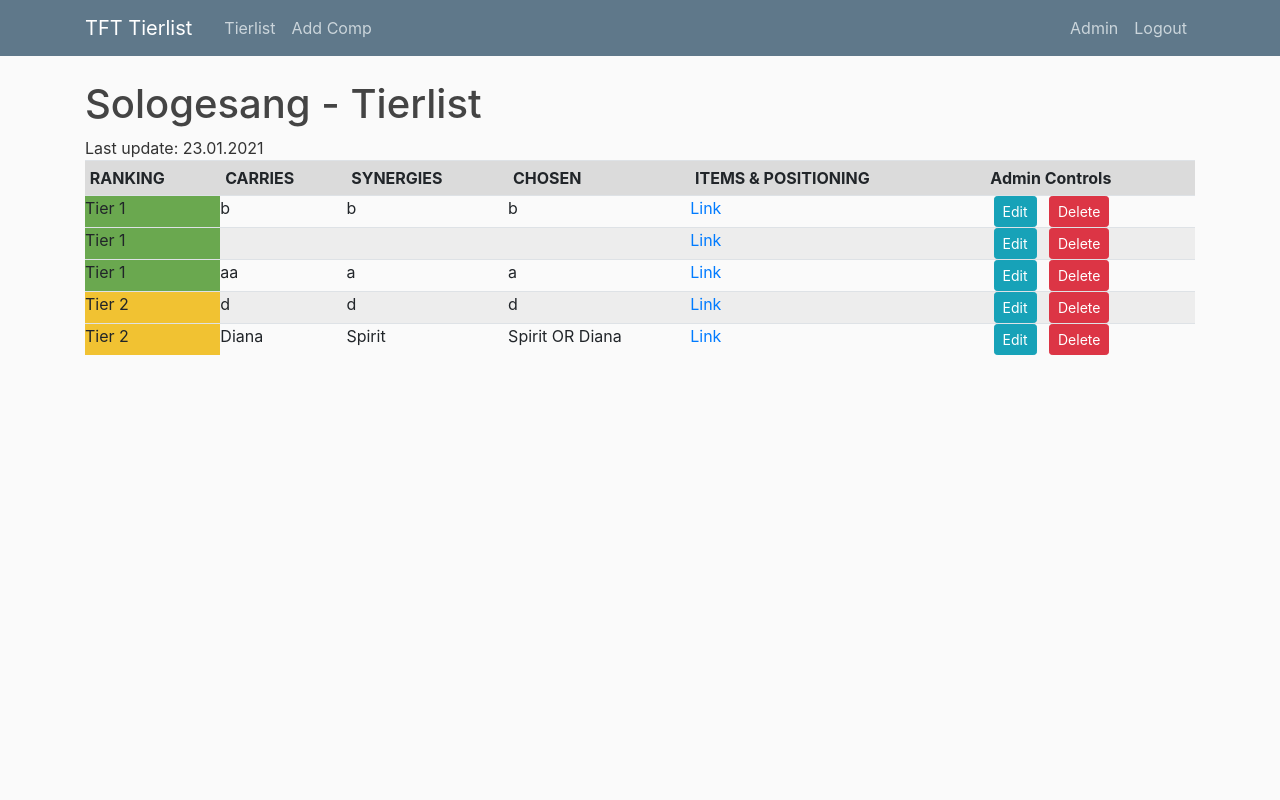
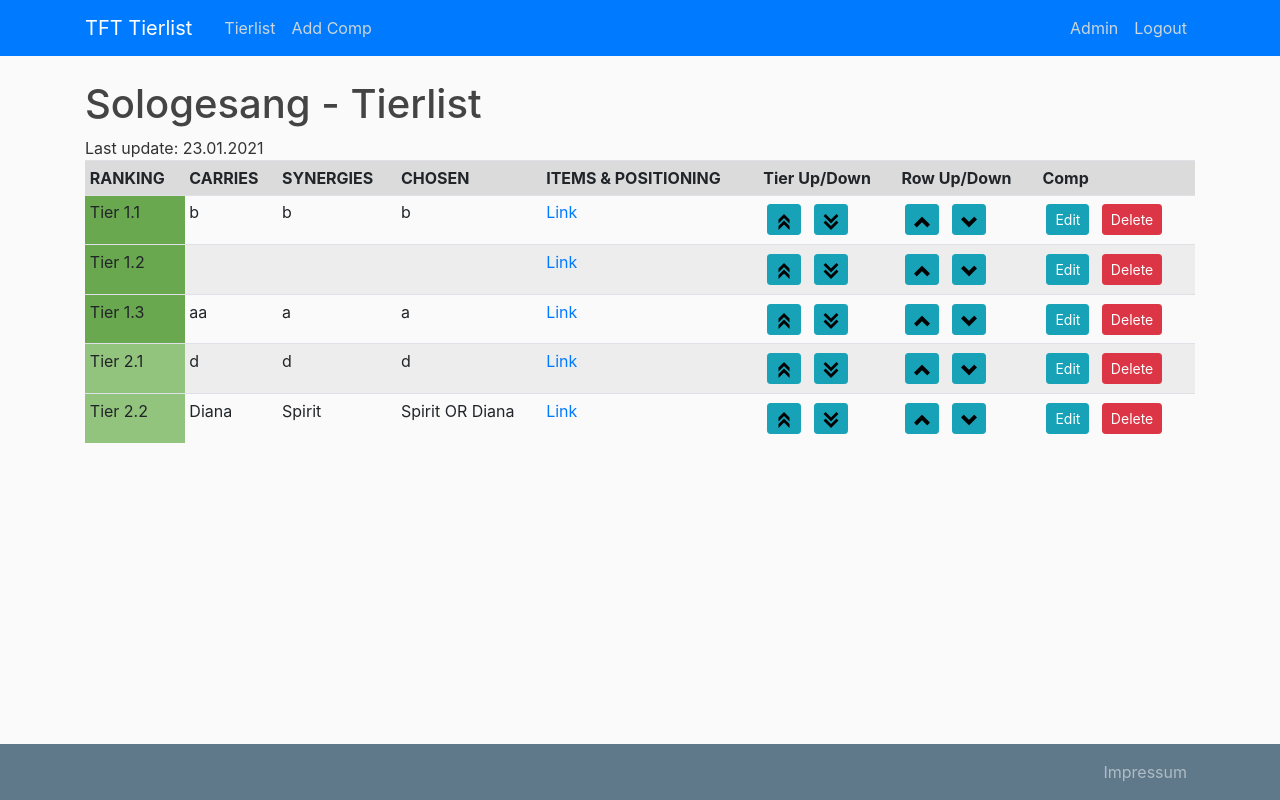
Before and after one commit to Kahitar/TFTTierlist, a Flask app: page / in a window 1280 px wide. Run offline with Flask 2, Linux system fonts and the light colour scheme; a user stored in the database is signed in; data comes from the database, SQL or seed files in the repository; both versions use the stored data as it was after the commit; some libraries are stand-ins or nearby versions.

Commit message:
Basic tierlist ordering buttons and Impressum

```diff
--- a/tierlist/main/routes.py
+++ b/tierlist/main/routes.py
@@ -11,3 +11,9 @@ def home():
     comps = Comp.query.order_by(Comp.tier.asc(), Comp.sub_tier.asc()).all()
     tierlist = Tierlist.query.first()
     return render_template('tierlist.html', comps=comps, tierlist=tierlist, title="Sologesang")
+
+
+@main.route("/about")
+@main.route("/impressum")
+def impressum():
+    return render_template('about.html')
--- a/tierlist/static/main.css
+++ b/tierlist/static/main.css
@@ -83,19 +83,27 @@ a.article-title:hover {
   background-color: #6AA84F !important;
 }
 
+.table tbody tr > td.tier-2 {
+  background-color: #93C47D !important;
+}
+
+.table tbody tr > td.tier-3 {
+  background-color: #F1C232 !important;
+}
+
 /*.tier-1 {
-  background-color: #6AA84F;
-}*/
-
-.tier-2 {
-  background-color: #93C47D;
+  background-color: #6AA84F !important;
 }
 
 .tier-2 {
-  background-color: #F1C232;
+  background-color: #93C47D !important;
 }
 
-tr td {
+.tier-3 {
+  background-color: #F1C232 !important;
+}*/
+
+/*tr td {
   padding: 0 !important;
   margin: 0 !important;
-}
+}*/
--- a/tierlist/templates/about.html
+++ b/tierlist/templates/about.html
@@ -1,5 +1,6 @@
 {% extends "layout.html" %}
 {% block content %}
-	<h1>Gewichtassistent</h1>
-	Developer: Kahitar
+	<h1>TFT Tierlist for Sologesang's Stream</h1>
+    <h3>Attributions</h3>
+    Icons from <a href="https://www.iconsdb.com/">iconsdb.com</a>
 {% endblock content %}
--- a/tierlist/templates/layout.html
+++ b/tierlist/templates/layout.html
@@ -19,7 +19,7 @@
 </head>
 <body>
 	<header class="site-header">
-		<nav class="navbar navbar-expand-md navbar-dark bg-steel fixed-top">
+		<nav class="navbar navbar-expand-md navbar-dark bg-primary fixed-top">
 			<div class="container">
 				<a class="navbar-brand mr-4" href="/">TFT Tierlist</a>
 				<button class="navbar-toggler" type="button" data-toggle="collapse" data-target="#navbarToggle" aria-controls="navbarToggle" aria-expanded="false" aria-label="Toggle navigation">
@@ -28,7 +28,7 @@
 				<div class="collapse navbar-collapse" id="navbarToggle">
 					<div class="navbar-nav mr-auto">
 						<a class="nav-item nav-link" href="{{ url_for('main.home')}}">Tierlist</a>
-						{% if current_user.is_authenticated %}
+						{% if current_user.is_authenticated and current_user.is_admin %}
 							<a class="nav-item nav-link" href="{{ url_for('comps.new_comp')}}">Add Comp</a>
 						{% endif %}
 					</div>
@@ -64,6 +64,18 @@
 	  </div>
 	</main>
 
+	<footer class="site-footer">
+		<nav class="navbar navbar-expand-md navbar-dark bg-steel fixed-bottom">
+			<div class="container">
+				<div class="navbar-nav mr-auto">
+				</div>
+				<div class="navbar-nav">
+					<a class="nav-item nav-link" href="{{ url_for('main.impressum')}}">Impressum</a>
+				</div>
+			</div>
+		</nav>
+	</footer>
+
 	<!-- Bootstrap JS -->
 	<script src="https://code.jquery.com/jquery-3.3.1.slim.min.js" integrity="sha384-q8i/X+965DzO0rT7abK41JStQIAqVgRVzpbzo5smXKp4YfRvH+8abtTE1Pi6jizo" crossorigin="anonymous"></script>
 	<script src="https://cdnjs.cloudflare.com/ajax/libs/popper.js/1.14.7/umd/popper.min.js" integrity="sha384-UO2eT0CpHqdSJQ6hJty5KVphtPhzWj9WO1clHTMGa3JDZwrnQq4sF86dIHNDz0W1" crossorigin="anonymous"></script>
--- a/tierlist/templates/tierlist.html
+++ b/tierlist/templates/tierlist.html
@@ -11,22 +11,40 @@
             <th>CHOSEN</th>
             <th>ITEMS & POSITIONING</th>
             {% if current_user.is_authenticated and current_user.is_admin %}
-                <th>Admin Controls</th>
+                <th>Tier Up/Down</th>
+                <th>Row Up/Down</th>
+                <th>Comp</th>
             {% endif %}
         </tr>
         {% set current_tier = 1 %}
     	{% for comp in comps %}
             <tr>
-                <td class="tier-{{ comp.tier }}">Tier {{ comp.tier }}</td>
-                <td>{{ comp.carries }}</td>
+                <td class="tier-{{ comp.tier }}">Tier {{ comp.tier }}.{{ comp.sub_tier }}</td>
+                <td class="ml-2">{{ comp.carries }}</td>
                 <td>{{ comp.synergies }}</td>
                 <td>{{ comp.chosen }}</td>
                 <td><a href="{{ comp.lolchess }}" target="_blank">Link</a></td>
 
                 {% if current_user.is_authenticated and current_user.is_admin %}
                     <td>
-                        <a class="btn btn-info btn-sm ml-2" href="{{ url_for('comps.update_comp', comp_id=comp.id) }}">Edit</a>
-                        <button type="button" class="btn btn-danger btn-sm ml-2" data-toggle="modal" data-target="#deleteModal{{ comp.id }}">Delete</button>
+                        <a class="btn btn-info btn-sm m-1" href="{{ url_for('comps.move_comp', comp_id=comp.id, direction='tier-up') }}">
+                            <img src="{{ url_for('static', filename='arrow-up-tier.ico') }}" alt="Tier up" class="">
+                        </a>
+                        <a class="btn btn-info btn-sm m-1" href="{{ url_for('comps.move_comp', comp_id=comp.id, direction='tier-down') }}">
+                            <img src="{{ url_for('static', filename='arrow-down-tier.ico') }}" alt="Tier down" class="">
+                        </a>
+                    </td>
+                    <td>
+                        <a class="btn btn-info btn-sm m-1" href="{{ url_for('comps.move_comp', comp_id=comp.id, direction='up') }}">
+                            <img src="{{ url_for('static', filename='arrow-up-sub-tier.ico') }}" alt="Sub Tier up" class="">
+                        </a>
+                        <a class="btn btn-info btn-sm m-1" href="{{ url_for('comps.move_comp', comp_id=comp.id, direction='down') }}">
+                            <img src="{{ url_for('static', filename='arrow-down-sub-tier.ico') }}" alt="Sub Tier down" class="">
+                        </a>
+                    </td>
+                    <td>
+                        <a class="btn btn-info btn-sm m-1" href="{{ url_for('comps.update_comp', comp_id=comp.id) }}">Edit</a>
+                        <button type="button" class="btn btn-danger btn-sm m-1" data-toggle="modal" data-target="#deleteModal{{ comp.id }}">Delete</button>
                     </td>
                 {% endif %}
             </tr>
--- a/tierlist/tierlist/utils.py
+++ b/tierlist/tierlist/utils.py
@@ -5,15 +5,14 @@ from tierlist.models import Tierlist, Comp
 
 def update_tierlist(list_id):
     tierlist = Tierlist.query.filter_by(id=list_id).first()
-    comps = Comp.query.filter_by(tierlist=tierlist)
+    comps = Comp.query.filter_by(tierlist=tierlist).all()
     print("Comps:", comps)
 
     for comp in comps:
         if comp.tier == 0:
             pass
 
-    print(type(tierlist.last_updated))
-    print(type(datetime.utcnow()))
     tierlist.last_updated = datetime.now()
+    print(tierlist.last_updated)
 
     db.session.commit()
```
Also changed, not shown: tierlist/comps/routes.py (+34 -0 lines), tierlist/site.db, tierlist/static/arrow-down-sub-tier.ico (added), tierlist/static/arrow-down-tier.ico (added), tierlist/static/arrow-up-sub-tier.ico (added), tierlist/static/arrow-up-tier.ico (added), tierlist/static/profile_pics/942a0bcf5fc39e44.jpg (added).
